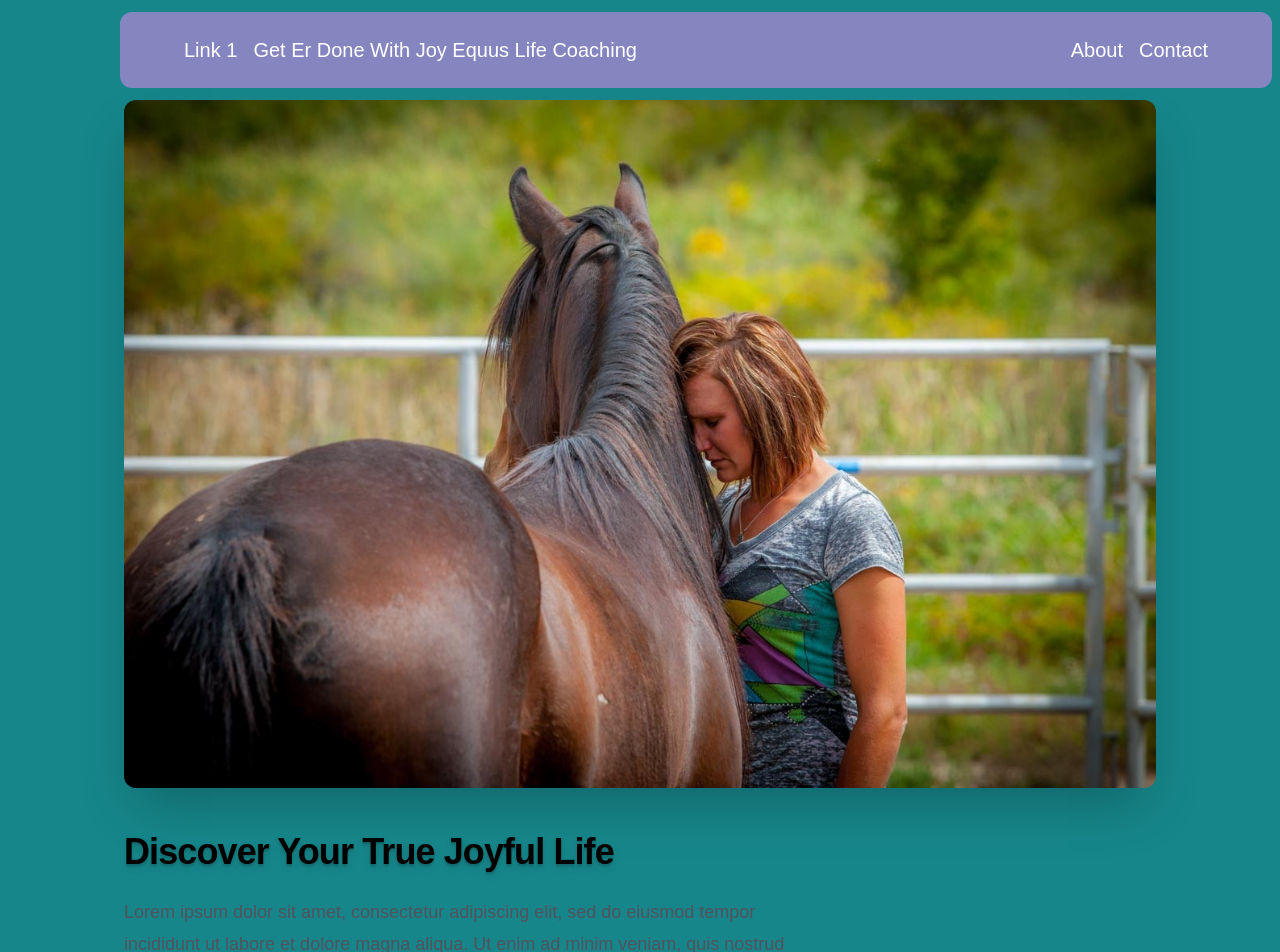
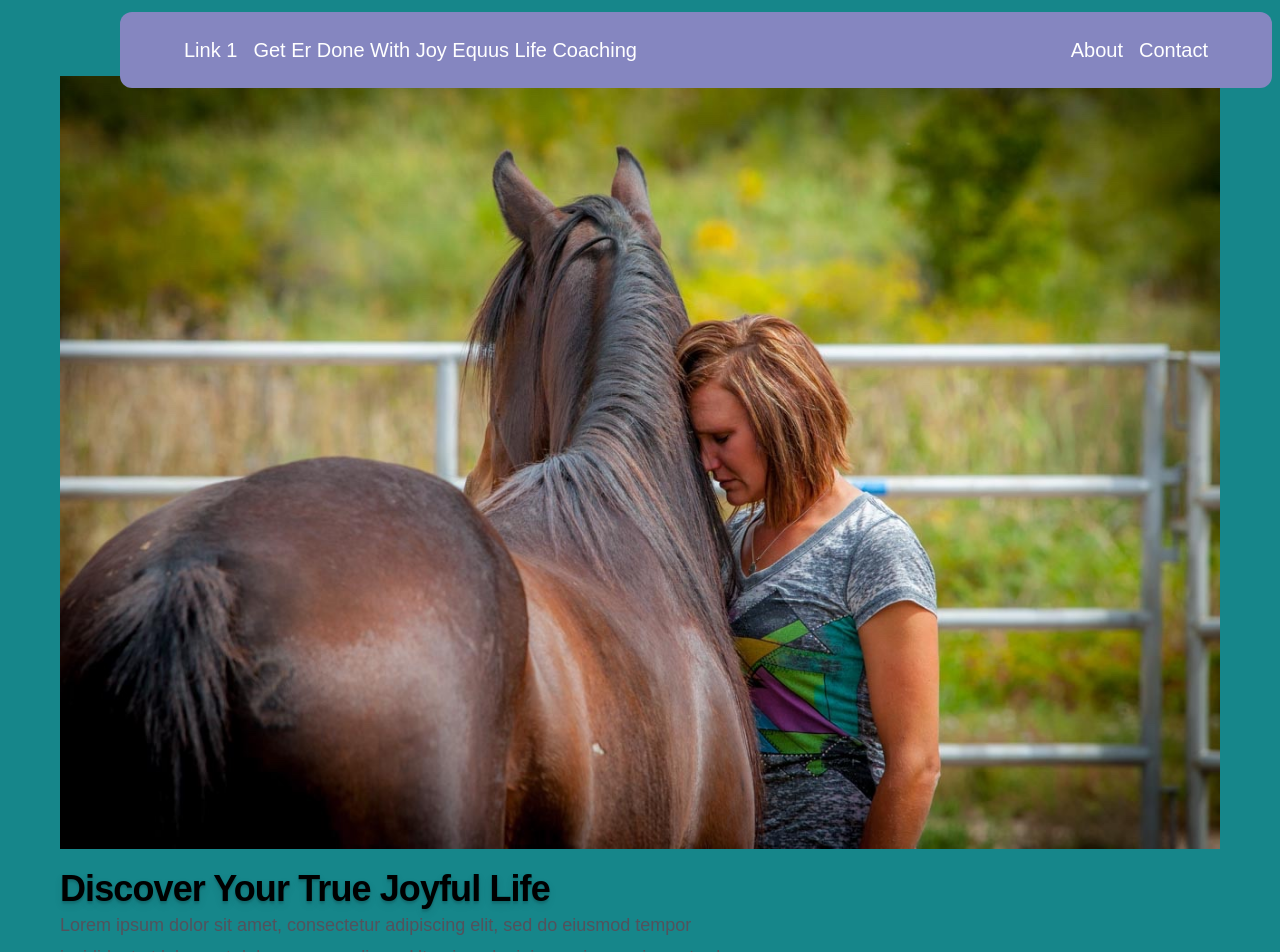
Before and after one commit to jacobsmith95/LC4LC, a Next.js app in the folder lc4lc/: page / in a window 1280 px wide. Shown: the top 952 px of the page. Built offline with nearby package versions, Linux system fonts and the light colour scheme.

Commit message:
changed flexbox design

```diff
--- a/lc4lc/app/page.tsx
+++ b/lc4lc/app/page.tsx
@@ -2,19 +2,20 @@ import Image from 'next/image'
 
 export default function Home() {
   return (
-    <div className="flex min-h-screen justify-center font-sans">
-      <main className="flex min-h-screen w-full max-w-6xl flex-col px-15 sm:items-start">
-        <br />
-        <div className="flex flex-col items-center gap-6 text-center sm:items-start sm:text-left">
-          <h1 className="size-auto">
-            <Image className="rounded-xl shadow-2xl"
+    <div className="flex flex-col flex-wrap basis-auto min-h-screen justify-center font-sans">
+      <main className="w-full px-15 sm:items-start">
+        <div className="justify-items-end-safe">
+          <p className="">
+            <Image className=""
               src="/IMG_20260304_093638.jpg"
-              width={1500}
-              height={1500}
+              width={1279}
+              height={852}
               alt="Client connecting with her equine co-coach."
             />
-          </h1>
-          <h2 className="mt-5 max-w-5xl text-4xl font-semibold leading-10 tracking-tight text-black text-shadow-lg text-center">
+          </p>
+        </div>
+        <div className="items-center gap-6 text-center sm:items-start sm:text-left">
+          <h2 className="mt-5 max-w-5xl text-4xl font-semibold leading-10 tracking-tight text-black text-shadow-lg justify-center">
             Discover Your True Joyful Life
           </h2>
           <p className="max-w-2xl text-lg leading-8 text-zinc-600">
```
